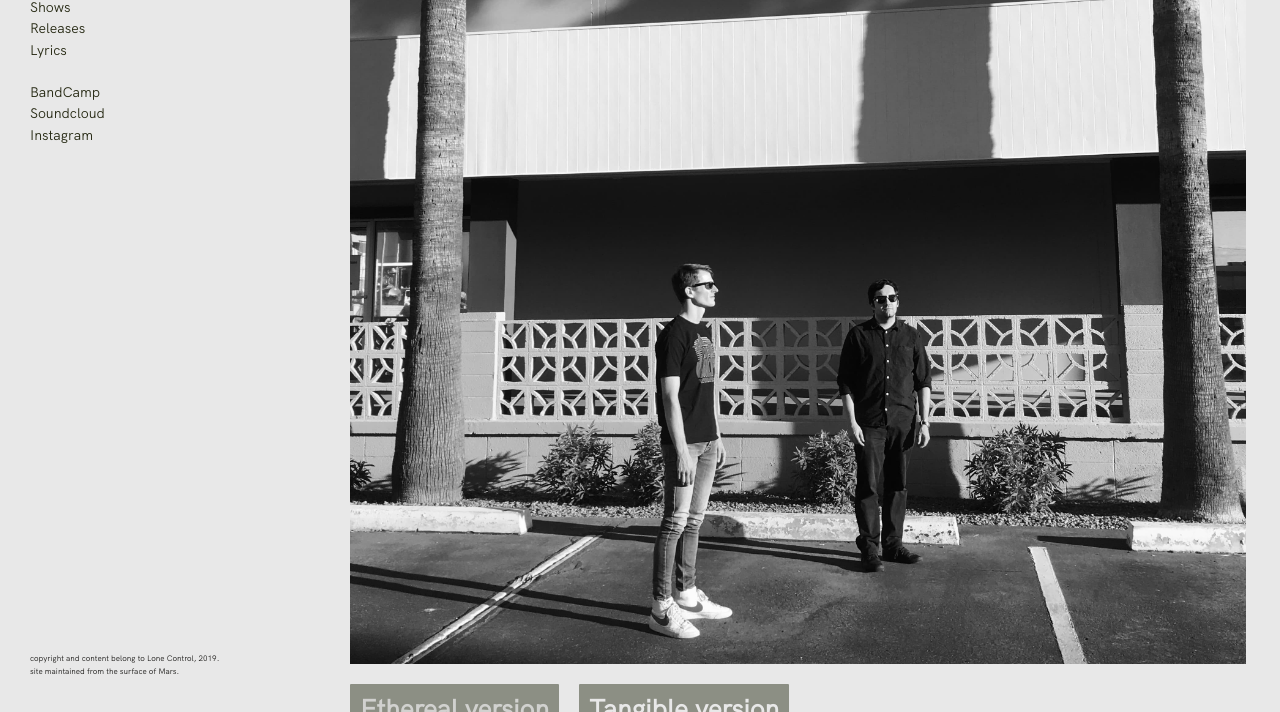
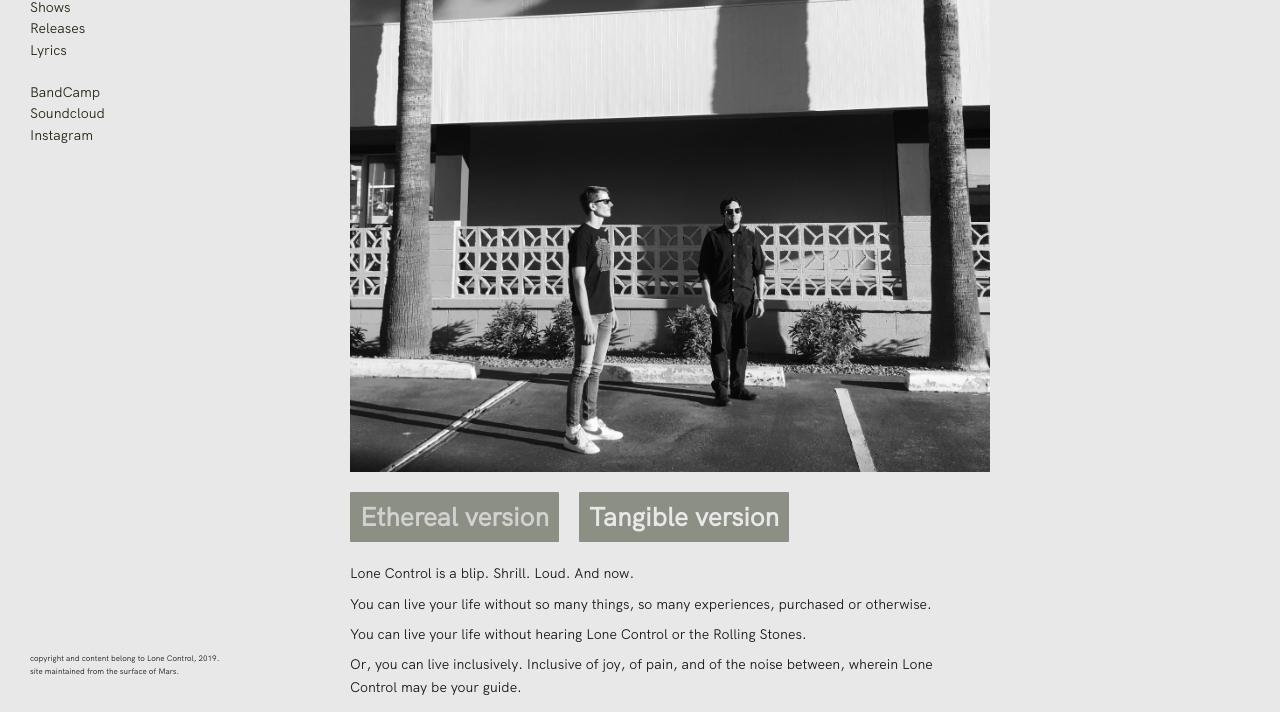
Before and after one commit to BrittanyIRL/lonecontrol, a Gatsby site: page /about in a window 1280 px wide. Shown: the part 88-800 px from the top of the page. Built offline with nearby package versions, Linux system fonts and the light colour scheme; Gatsby itself is replaced by a stand-in of ours.

Commit message:
about image tweaks, firefox is being a brat

```diff
--- a/src/pages/about.js
+++ b/src/pages/about.js
@@ -18,9 +18,12 @@
   align-self: center;
   max-width: 50%;
   text-align: center;
+  display: flex;
+  align-items: center;
 
   h3 {
     opacity: ${({ isExpanded }) => (!isExpanded ? "1.0" : "0.75")};
+    padding: 0;
   }
   &:hover {
     font-style: italic;
@@ -35,6 +38,8 @@
   margin-bottom: 2rem;
   max-width: 60rem;
   max-width: 70vw;
+  height: 600px;
+  max-height: 60vh;
   @media (max-width: 600px) {
     max-width: 90vw;
   }
@@ -59,6 +64,9 @@
   max-width: 70vw;
   @media (max-width: 600px) {
     max-width: 90vw;
+    h3 {
+      font-size: 1.5rem;
+    }
   }
 `
 const AboutSection = styled.div`
```
